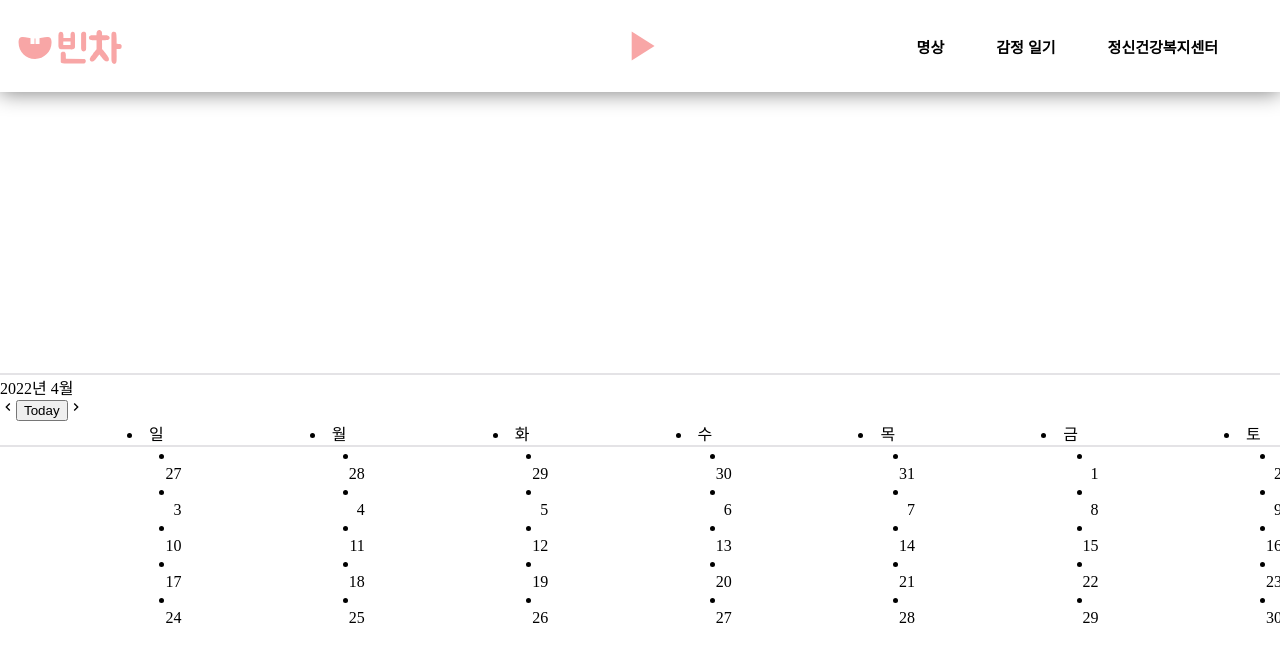
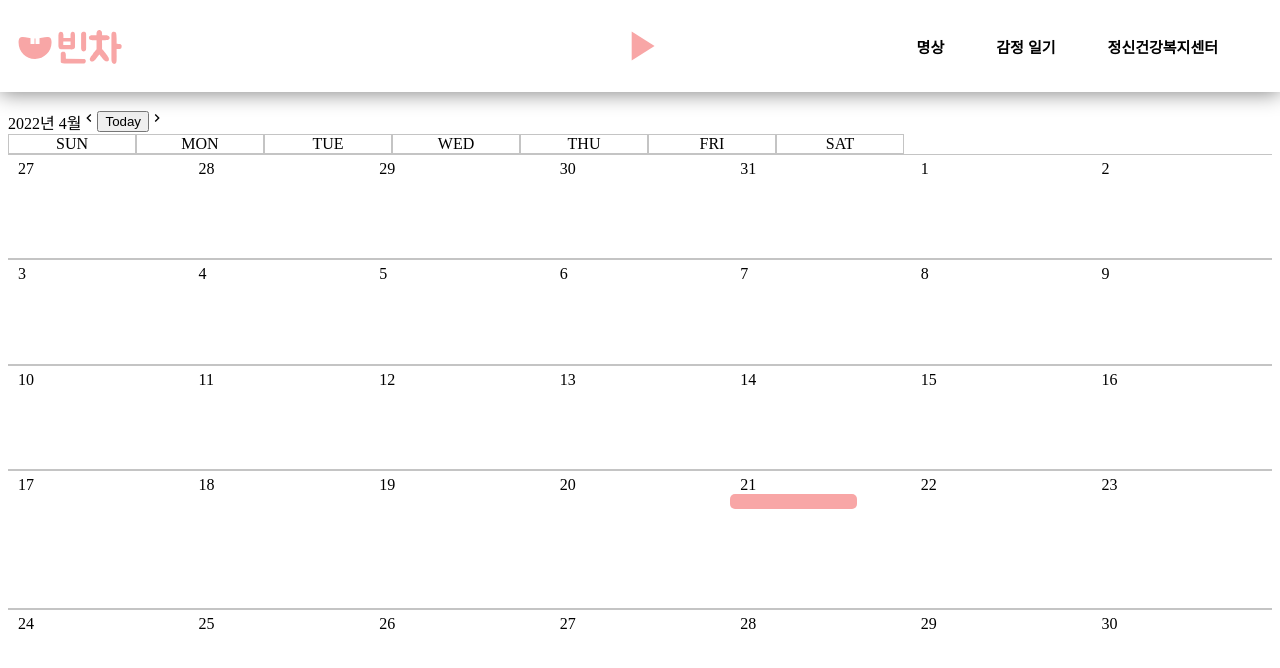
Before and after one commit to Empty-Car/Moonlight, a React (Create React App) app: page /record-emotion in a window 1280 px wide. Shown: the top 668 px of the page. Built offline with nearby package versions, Linux system fonts and the light colour scheme.

Commit message:
Add: today check

```diff
--- a/src/component/CalBody.js
+++ b/src/component/CalBody.js
@@ -4,14 +4,11 @@ import Dates from "./Dates";
 const Form = styled.div`
   display: flex;
   flex-flow: row wrap;
+  height: 70vh;
 `;
 
-const CalBody = ({ totalDate, today, year, month }) => {
-  const lastDate = totalDate.indexOf(1);
-  const firstDate = totalDate.indexOf(1, 7);
-
-  const findToday = totalDate.indexOf(today);
-  const getMonth = new Date().getMonth() + 1;
+const CalBody = ({ totalDate, year, month, today }) => {
+  const todayIdx = totalDate.indexOf(today);
 
   return (
     <Form>
@@ -20,12 +17,10 @@ const CalBody = ({ totalDate, today, year, month }) => {
           <Dates
             key={idx}
             idx={idx}
-            lastDate={lastDate}
-            firstDate={firstDate}
             date={date}
-            findToday={findToday === idx && month === getMonth && findToday}
             month={month}
             year={year}
+            todayIdx={todayIdx}
           ></Dates>
         );
       })}
--- a/src/component/CalHead.js
+++ b/src/component/CalHead.js
@@ -4,32 +4,38 @@ import { MdKeyboardArrowLeft, MdKeyboardArrowRight } from "react-icons/md";
 const Form = styled.section`
   display: flex;
   flex-direction: column;
-  width: 100vw;
-  border: 2px solid #e4e3e6;
-  border-radius: 2px;
+  width: 70vw;
 `;
 
-const Nav = styled.section``;
+const Nav = styled.section`
+  display: flex;
+`;
 
-const Year = styled.div``;
+const Year = styled.div`
+  /* text-align: left; */
+`;
 
-const ButtonBox = styled.div``;
-
-const Button = styled.button`
+const ButtonBox = styled.div`
   cursor: pointer;
 `;
+
+const Button = styled.button``;
 
 const Days = styled.div`
   display: flex;
 `;
 
-const Day = styled.li`
-  padding-right: 1.5vw;
+const Day = styled.div`
   width: calc(100% / 7);
-  text-align: right;
+  text-align: center;
+
+  border-left: 1px solid #c4c4c4;
+  border-right: 1px solid #c4c4c4;
+  border-top: 1px solid #c4c4c4;
+  border-bottom: 1px solid #c4c4c4;
 `;
 
-const DAY = ["일", "월", "화", "수", "목", "금", "토"];
+const DAY = ["SUN", "MON", "TUE", "WED", "THU", "FRI", "SAT"];
 
 const CalHead = ({ year, month, goToday, setMonth, setYear }) => {
   const onNextMonth = () => {
--- a/src/component/Dates.js
+++ b/src/component/Dates.js
@@ -1,20 +1,32 @@
 import { useState } from "react";
 import DiaryModal from "./DiaryModal";
-import styled from "styled-components";
+import styled, { css } from "styled-components";
 
-const Form = styled.li`
-  position: relative;
+const Form = styled.div`
   width: calc(100% / 7);
-  text-align: right;
+  padding-top: 5px;
+  text-align: left;
+
+  /* border-left: 1px solid #c4c4c4; */
+  /* border-right: 1px solid #c4c4c4; */
+  border-top: 1px solid #c4c4c4;
+  border-bottom: 1px solid #c4c4c4;
 `;
 
-const DateNum = styled.div``;
+const TodayStyle = styled.div`
+  background-color: #f8a6a6;
+  width: 70%;
+  height: 15px;
+  border-radius:5px;
+`;
 
-const TodayStyle = styled.span``;
-// const Lists = styled.div``
-// const List  =styled.span``
+const DateBox = styled.div``;
 
-const Dates = ({ lastDate, firstDate, date, findToday, month, year, idx }) => {
+const DateStyle = styled.span`
+  padding: 10px 1px 1px 10px;
+`;
+
+const Dates = ({ idx, date, month, year, todayIdx }) => {
   const [isModal, setIsModal] = useState(false);
 
   const openModal = () => {
@@ -27,14 +39,13 @@ const Dates = ({ lastDate, firstDate, date, findToday, month, year, idx }) => {
 
   return (
     <Form onDoubleClick={openModal}>
-      <DateNum
-        idx={idx}
-        lastDate={lastDate}
-        firstDate={firstDate}
-        findToday={findToday}
-      >
-        <TodayStyle findToday={findToday}>{date}</TodayStyle>
-      </DateNum>
+      <DateBox>
+        <DateStyle>
+          {date}
+          {idx === todayIdx ? <TodayStyle /> : null}
+          {/* {idx === todayIdx ? console.log("SUCC") : console.log("FAIL")} */}
+        </DateStyle>
+      </DateBox>
 
       <div>
         <DiaryModal isModal={isModal} closeModal={closeModal}></DiaryModal>
--- a/src/component/DiaryModal.js
+++ b/src/component/DiaryModal.js
@@ -2,13 +2,13 @@ import styled from "styled-components";
 import { MdClose } from "react-icons/md";
 
 const Background = styled.div`
-  position: fixed;
-  top: 0;
-  left: 0;
-  bottom: 0;
-  right: 0;
+  position: absolute;
+  top: 0px;
+  left: 0px;
   background-color: rgba(0, 0, 0, 0.6);
-  z-index: 0;
+  width: 100vw;
+  height: 100vh;
+  z-index: 1;
 `;
 
 const ModalContainer = styled.div`
--- a/src/component/EmotionDiary.js
+++ b/src/component/EmotionDiary.js
@@ -4,12 +4,7 @@ import CalBody from "./CalBody";
 import CalHead from "./CalHead";
 
 const Calendar = styled.div`
-  margin-top: 100px;
-
-  position: absolute;
-  left: 50%;
-  top: 50%;
-  transform: translate(-50%, -50%);
+  margin-top: 110px;
 `;
 
 const EmotionDiary = () => {
@@ -20,7 +15,7 @@ const EmotionDiary = () => {
   const [month, setMonth] = useState(MONTH);
   const [year, setYear] = useState(YEAR);
   const [totalDate, setTotalDate] = useState([]);
-  const [today, setToday] = useState(0);
+  const [today, setToday] = useState(new Date().getDate());
 
   const changeDate = (month) => {
     let prevMonthLastDate = new Date(YEAR, month - 1, 0).getDate();
@@ -73,9 +68,9 @@ const EmotionDiary = () => {
       ></CalHead>
       <CalBody
         totalDate={totalDate}
-        today={today}
         year={year}
         month={month}
+        today={today}
       ></CalBody>
     </Calendar>
   );
```
